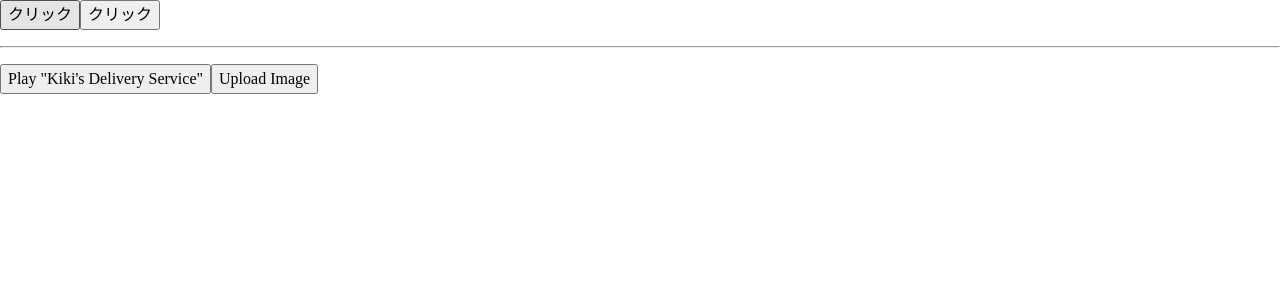
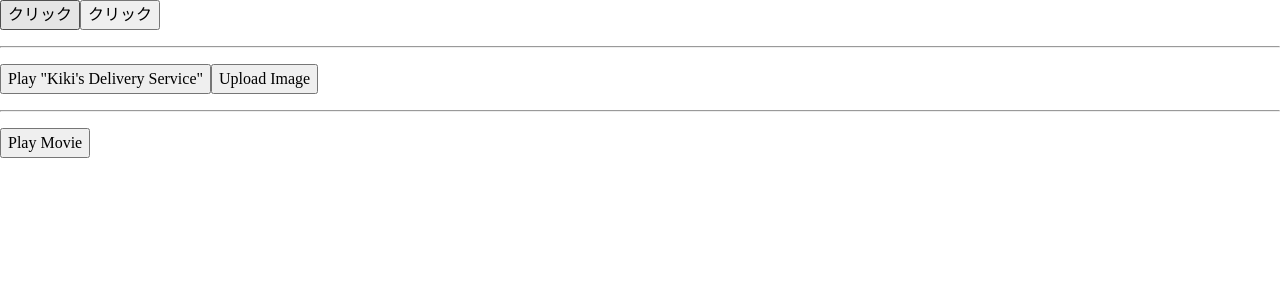
Before and after one commit to takunagai/react-official-tutorial, a React (Create React App) app: page / in a window 1280 px wide. Shown: the top 300 px of the page. Built offline with nearby package versions, Linux system fonts and the light colour scheme.

Commit message:
イベントへの対応 4 - イベントハンドラーの props に名前を付ける

```diff
--- a/src/App8.jsx
+++ b/src/App8.jsx
@@ -4,6 +4,14 @@ export default function Button() {
   // イベントハンドラーは、通常、コンポーネント内で定義する
   function handleClick() {
     alert('You clicked me!')
+  }
+
+  function Button2({ onSmash, children }) {
+    return (
+      <button onClick={onSmash}>
+        {children}
+      </button>
+    )
   }
 
   return (
@@ -15,8 +23,14 @@ export default function Button() {
         alert('You clicked me!')
       }}>クリック</button>
 
-      <hr/>
+      <hr />
       <Toolbar />
+
+      <hr />
+      {/* イベントハンドラーの props に名前を付ける */}
+      <Button2 onSmash={() => alert('Playing!')}>
+        Play Movie
+      </Button2>
     </>
   )
 }
```
Also changed, not shown: 1 other file (tests, documents, lock files or other folders).
